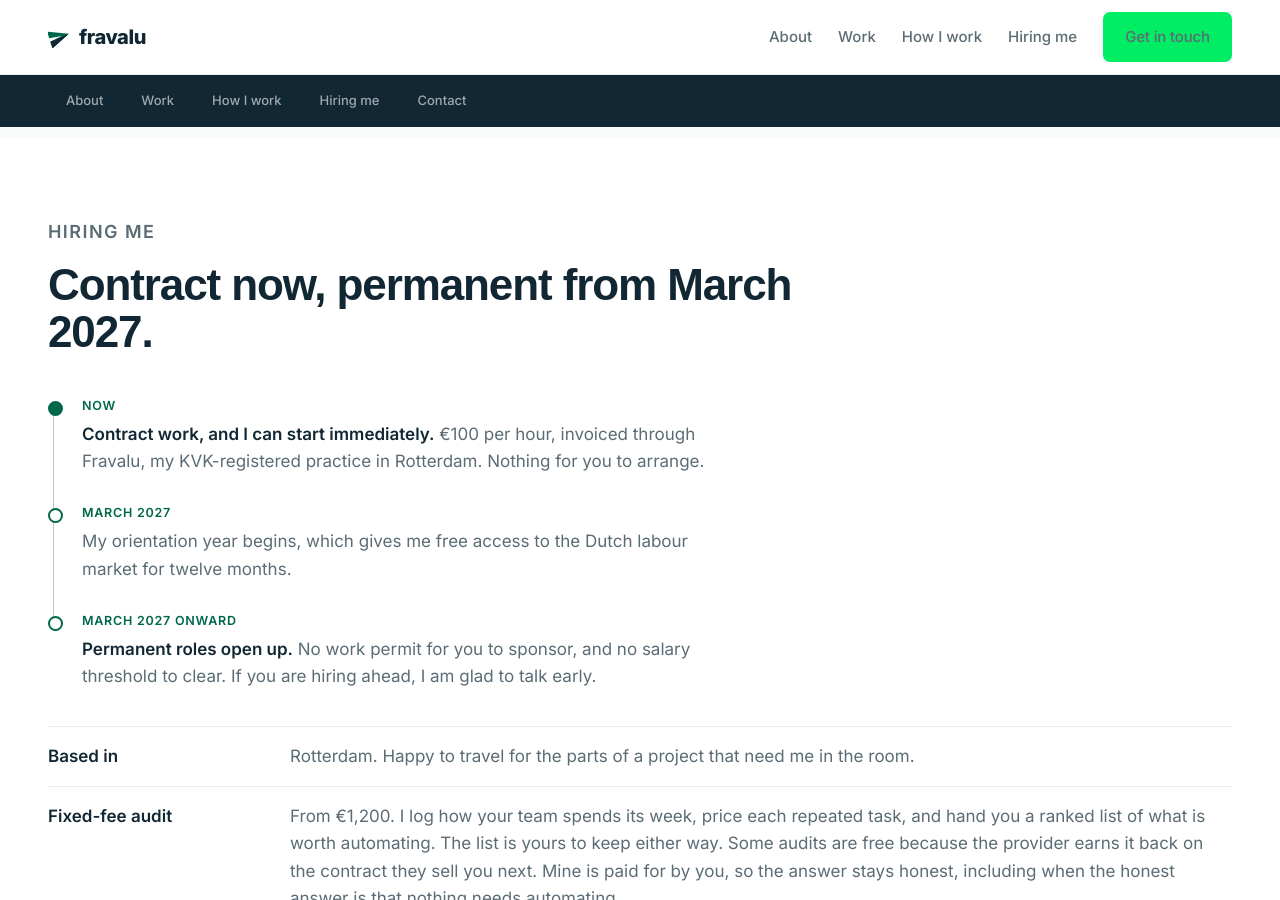
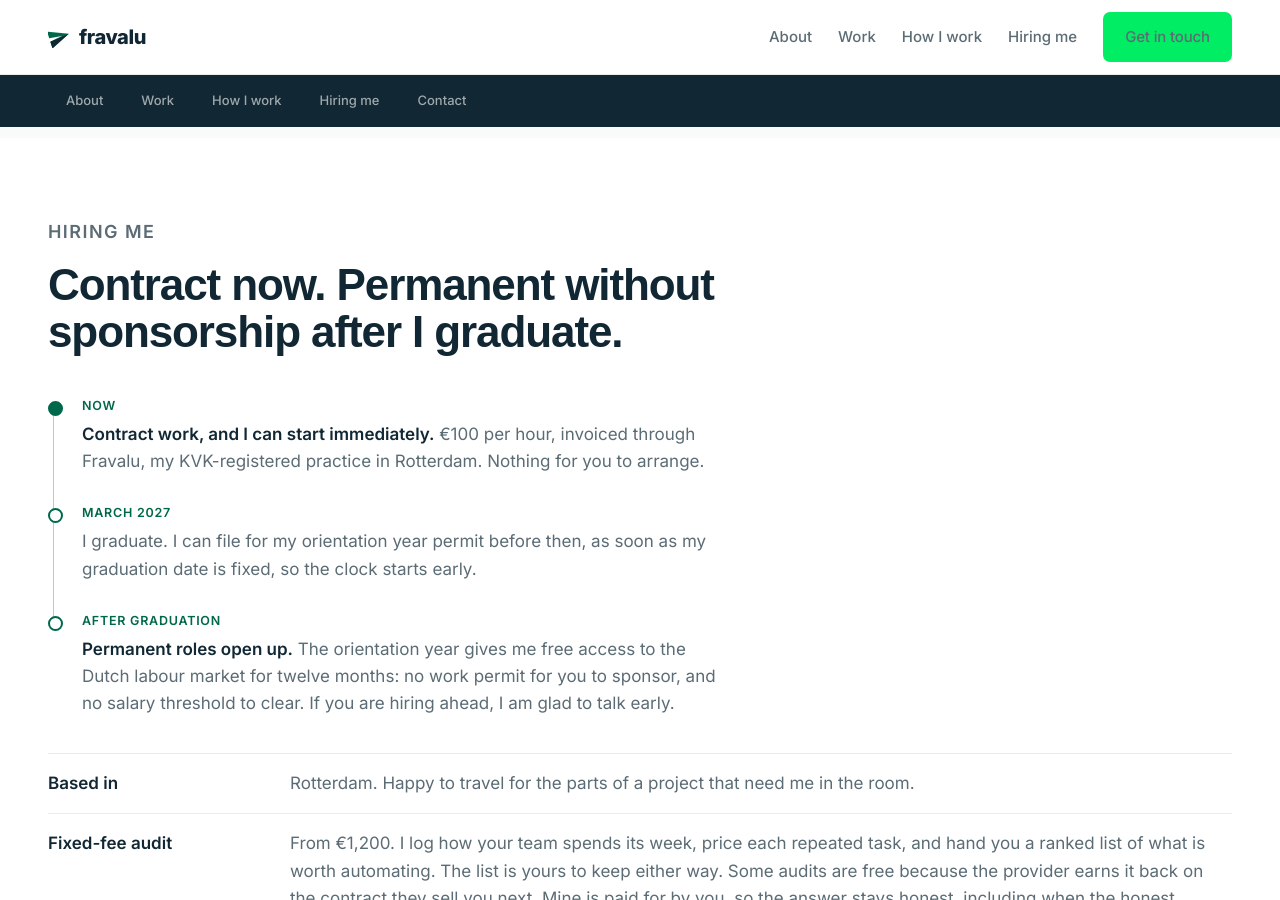
Before and after one commit to alvee1994/fra-valu-site, a Jekyll site: the page built from index.md, in a window 1280 px wide and 900 px high, scrolled down 3437 px. Built offline with Jekyll 4.4.1, drawn with Linux system fonts in a browser that asks for light colours; some web fonts are replaced; some of the changed text lies outside the part shown.

Commit message:
Correct orientation-year claim: permit follows graduation, not the date
The hiring timeline implied the orientation year permit is active on the
March 2027 graduation date. It is not: the permit needs an IND application,
which can be filed before the diploma is issued but carries a 90-day
statutory decision term (usually weeks in practice).

State graduation as the known date and leave the permit month unstated.
Lead with the part an employer weighs, which is that no sponsorship is
required of them. Also tighten the hero lead.

Co-Authored-By: Claude Opus 5 <noreply@anthropic.com>

```diff
--- a/index.md
+++ b/index.md
@@ -11,12 +11,12 @@ permalink: /
 <section class="hero" id="top">
   <div class="wrap hero-inner">
     <h1>I build automations that <br><span class="accent">give people their time back.</span></h1>
-    <p class="hero-lead">Four years turning slow manual steps into data pipelines across five markets. Now doing that work on my own, from Rotterdam.</p>
+    <p class="hero-lead">Four years turning manual work into data pipelines across five markets. Now on my own, from Rotterdam.</p>
     <div class="cta-row">
       <a class="btn btn-primary" href="#contact">Get in touch</a>
       <a class="btn btn-outline-inverse" href="#work">See the work</a>
     </div>
-    <p class="hero-meta">Available for contract work now &middot; &euro;100 per hour &middot; Permanent roles from March 2027</p>
+    <p class="hero-meta">Available for contract work now &middot; &euro;100 per hour &middot; Permanent roles without sponsorship after I graduate</p>
   </div>
 </section>
 
@@ -157,7 +157,7 @@ permalink: /
   <div class="wrap">
     <div class="section-head">
       <p class="eyebrow">Hiring me</p>
-      <h2>Contract now, permanent from March 2027.</h2>
+      <h2>Contract now. Permanent without sponsorship after I graduate.</h2>
     </div>
 
     <ul class="timeline">
@@ -167,11 +167,11 @@ permalink: /
       </li>
       <li class="tl-item">
         <span class="tl-when">March 2027</span>
-        <p class="tl-what">My orientation year begins, which gives me free access to the Dutch labour market for twelve months.</p>
+        <p class="tl-what">I graduate. I can file for my orientation year permit before then, as soon as my graduation date is fixed, so the clock starts early.</p>
       </li>
       <li class="tl-item">
-        <span class="tl-when">March 2027 onward</span>
-        <p class="tl-what"><b>Permanent roles open up.</b> No work permit for you to sponsor, and no salary threshold to clear. If you are hiring ahead, I am glad to talk early.</p>
+        <span class="tl-when">After graduation</span>
+        <p class="tl-what"><b>Permanent roles open up.</b> The orientation year gives me free access to the Dutch labour market for twelve months: no work permit for you to sponsor, and no salary threshold to clear. If you are hiring ahead, I am glad to talk early.</p>
       </li>
     </ul>
 
```
